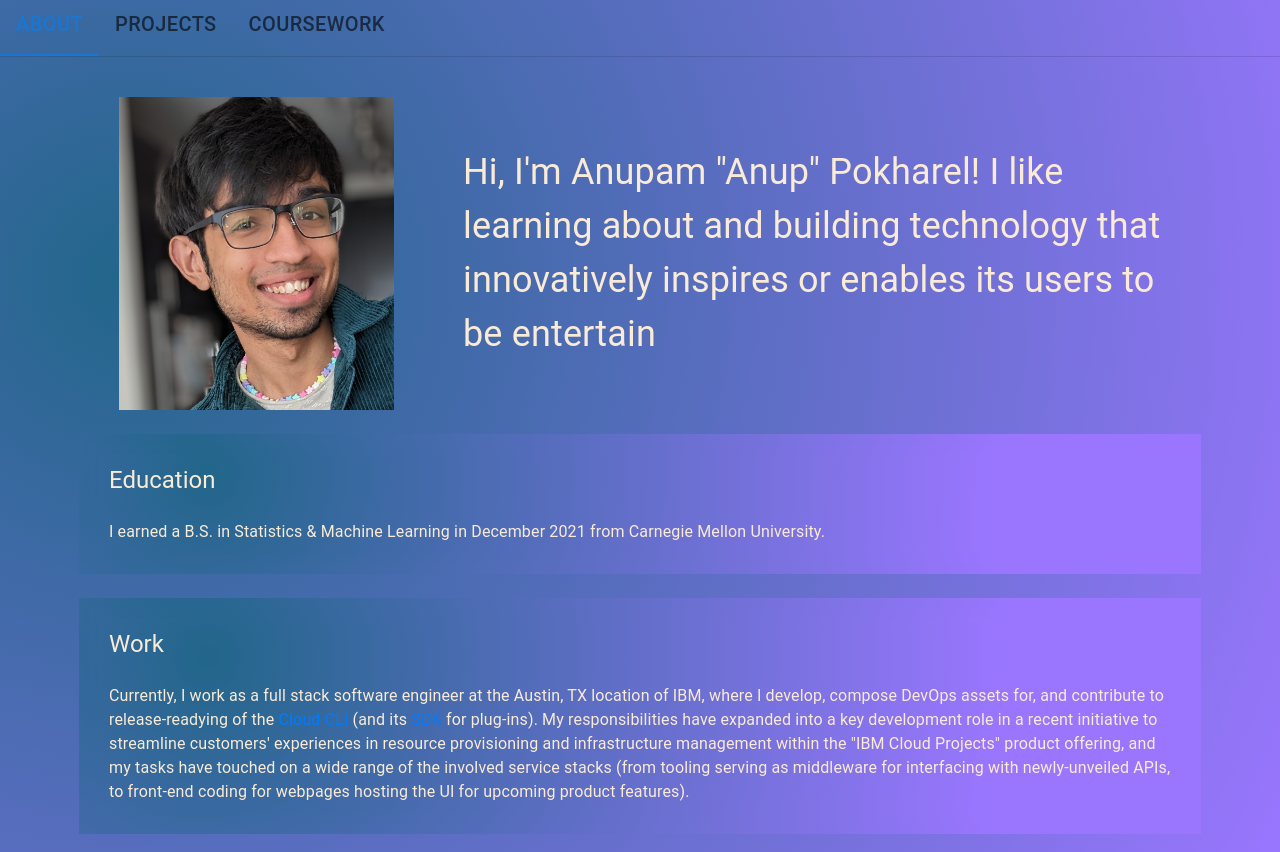
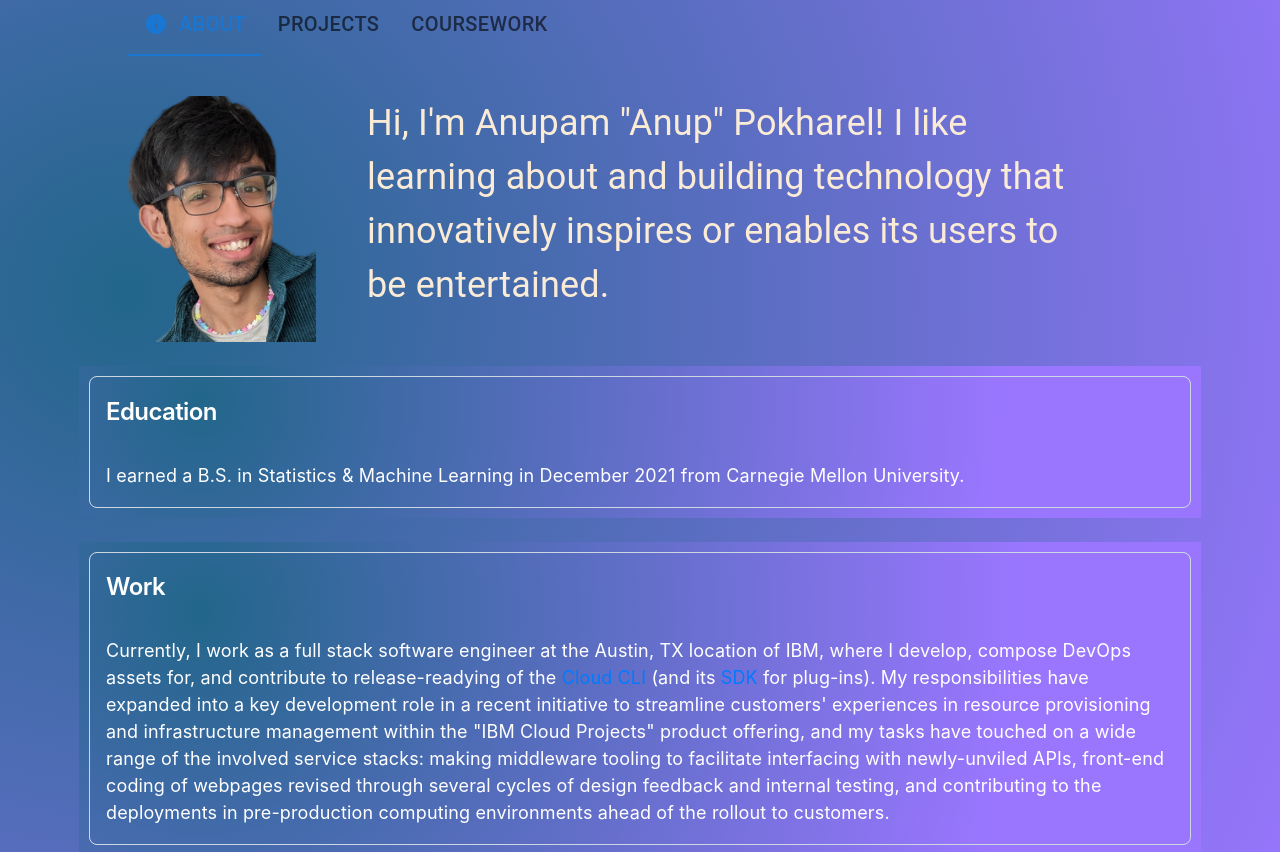
Before and after one commit to onebuddingnerd/react-root, a React (Create React App) app: page / in a window 1280 px wide. Shown: the top 852 px of the page. Built offline with nearby package versions, Linux system fonts and the light colour scheme.

Commit message:
pre move

```diff
--- a/package.json
+++ b/package.json
@@ -4,11 +4,12 @@
   "version": "0.1.0",
   "private": true,
   "dependencies": {
-    "@emotion/react": "^11.10.6",
-    "@emotion/styled": "^11.10.6",
+    "@emotion/react": "^11.11.1",
+    "@emotion/styled": "^11.11.0",
     "@fluentui/react-divider": "^9.1.10",
     "@material-ui/core": "^4.12.4",
     "@mui/icons-material": "^5.14.12",
+    "@mui/joy": "^5.0.0-beta.12",
     "@mui/material": "^5.11.9",
     "@mui/system": "^5.11.5",
     "@testing-library/jest-dom": "^5.16.5",
@@ -38,6 +39,7 @@
     "sass": "^1.57.1",
     "semantic-ui-react": "^2.1.4",
     "slick-carousel": "^1.8.1",
+    "styled-components": "^5.3.1",
     "web-vitals": "^2.1.4"
   },
   "scripts": {
--- a/src/App.css
+++ b/src/App.css
@@ -15,6 +15,11 @@
   padding-right: 10px;
   padding-top: 10px;
   padding-bottom: 10px;
+}
+
+.RootSingularFlow {
+  background-color: #4d4855;
+  background-image: linear-gradient(147deg, #4d4855 0%, #000000 74%);
 }
 
 .App-logo {
--- a/src/App.js
+++ b/src/App.js
@@ -4,7 +4,7 @@ import cv_ico from "./imgdata/cv-material.png"
 import github_ico from "./imgdata/github-material.png"
 import linkedin_ico from './imgdata/linkedin_icon.png';
 // import myphoto from "./imgdata/possibleprofile_nocrop.jpeg";
-import myphoto23 from "./imgdata/profile-portfolio-candidate.jpeg";
+import myphoto23 from "./imgdata/profile-portfolio-candidate-transformed.png";
 import CardDiv from './CardDiv'
 // import CarouselSlider from "react-carousel-slider";
 import Carousel from "react-multi-carousel";
@@ -168,7 +168,7 @@ function App() {
 
         <div class="container" height="100%">
           <div class="row" height="100%">
-            <div class="col-lg-4 col-md-12 col-sm-12">
+            <div class="col-lg-3 col-md-12 col-sm-12">
 
                 <div class="d-flex align-items-center" style={{"min-height": "100%"}}>
                   <div class="col-md-12">
@@ -182,8 +182,6 @@ function App() {
 
             </div>
             <div class="col-lg-8 col-md-12 col-sm-12">
-              <br />
-              <br />
               <TypeAnimation
                 sequence={["Hi, I'm Anupam \"Anup\" Pokharel! I like learning about and building technology that innovatively inspires or enables its users to be creative", 1000,
                 "Hi, I'm Anupam \"Anup\" Pokharel! I like learning about and building technology that innovatively inspires or enables its users to be productive", 1000,
@@ -204,7 +202,7 @@ function App() {
                     <a href='https://www.ibm.com/cloud/cli'>Cloud CLI</a>,
                     " (and its ",
                     <a href='https://github.com/IBM-Cloud/ibm-cloud-cli-sdk'>SDK</a>,
-                    " for plug-ins). My responsibilities have expanded into a key development role in a recent initiative to streamline customers' experiences in resource provisioning and infrastructure management within the \"IBM Cloud Projects\" product offering, and my tasks have touched on a wide range of the involved service stacks (from tooling serving as middleware for interfacing with newly-unveiled APIs, to front-end coding for webpages hosting the UI for upcoming product features). ",
+                    " for plug-ins). My responsibilities have expanded into a key development role in a recent initiative to streamline customers' experiences in resource provisioning and infrastructure management within the \"IBM Cloud Projects\" product offering, and my tasks have touched on a wide range of the involved service stacks: making middleware tooling to facilitate interfacing with newly-unviled APIs, front-end coding of webpages revised through several cycles of design feedback and internal testing, and contributing to the deployments in  pre-production computing environments ahead of the rollout to customers.",
                   ]}
                 /> <br/>
 
--- /dev/null
+++ b/src/Card.css
@@ -0,0 +1,6 @@
+
+.MuiCard-root {
+    background: radial-gradient(circle at 10% 20%, rgb(34, 102, 138) 0%, rgb(154, 118, 255) 80.6%);
+    color: white;
+    border-color: none;
+}
--- a/src/MuiAccordion.js
+++ b/src/MuiAccordion.js
@@ -26,5 +26,5 @@ export default function BasicAccordion(props) {
         </AccordionDetails>
       </Accordion>
     </div>
-  );f
+  );
 }
--- a/src/SplashCard.js
+++ b/src/SplashCard.js
@@ -1,8 +1,9 @@
+import './Card.css'
+
 import React, {useState} from "react";
-
-import Card from '@mui/material/Card';
-import CardContent from '@mui/material/CardContent';
-import Typography from '@mui/material/Typography';
+import Card from '@mui/joy/Card';
+import CardContent from '@mui/joy/CardContent';
+import Typography from '@mui/joy/Typography';
 
 export default function SplashCard(props) {
 
@@ -10,13 +11,13 @@ export default function SplashCard(props) {
 
     return (
       <div class="RootTab">
-        <Card sx={{ minWidth: 275 }} class="RootTab">
-            <CardContent class="RootTab">
-                <Typography variant="h5" component="div">
+        <Card sx={{ minWidth: 275 }} class="RootTab" >
+            <CardContent class="RootTab" >
+                <Typography level="h3" variant="h5" component="div" style={{color: 'white'}}>
                 {heading}
                 </Typography>
                 <br />
-                <Typography variant="body1">
+                <Typography level="body-lg" variant="body1" style={{color: 'white'}}>
                 {content}
                 <br />
                 </Typography>
--- a/src/TabLayout.js
+++ b/src/TabLayout.js
@@ -2,6 +2,9 @@ import * as React from 'react';
 import PropTypes from 'prop-types';
 import Tabs from '@mui/material/Tabs';
 import Tab from '@mui/material/Tab';
+
+import InfoIcon from '@mui/icons-material/Info';
+
 import Typography from '@mui/material/Typography';
 import Box from '@mui/material/Box';
 
@@ -49,9 +52,14 @@ export default function BasicTabs(props) {
 
   return (
     <Box sx={{ width: '100%' }}>
-      <Box sx={{ borderBottom: 1, borderColor: 'divider' }}>
-        <Tabs value={value} onChange={handleChange} aria-label="basic tabs example">
-          <Tab label={<h5>About</h5>} {...a11yProps(0)} />
+      <Box sx={{ borderBottom: 0, borderColor: 'divider' }}>
+        <Tabs style={{paddingLeft: '10%'}} value={value} onChange={handleChange} aria-label="basic tabs example">
+          <Tab label={
+                <div style={{display: 'flex', flexFlow: 'row'}}>
+                    <InfoIcon />
+                    <h5>&#160; About</h5>
+                </div>}
+                {...a11yProps(0)} />
           <Tab label={<h5>Projects</h5>} {...a11yProps(1)} />
           <Tab label={<h5>Coursework</h5>} {...a11yProps(2)} />
         </Tabs>
```
Also changed, not shown: src/imgdata/profile-portfolio-candidate-transformed.png (added), 1 other file (tests, documents, lock files or other folders).
